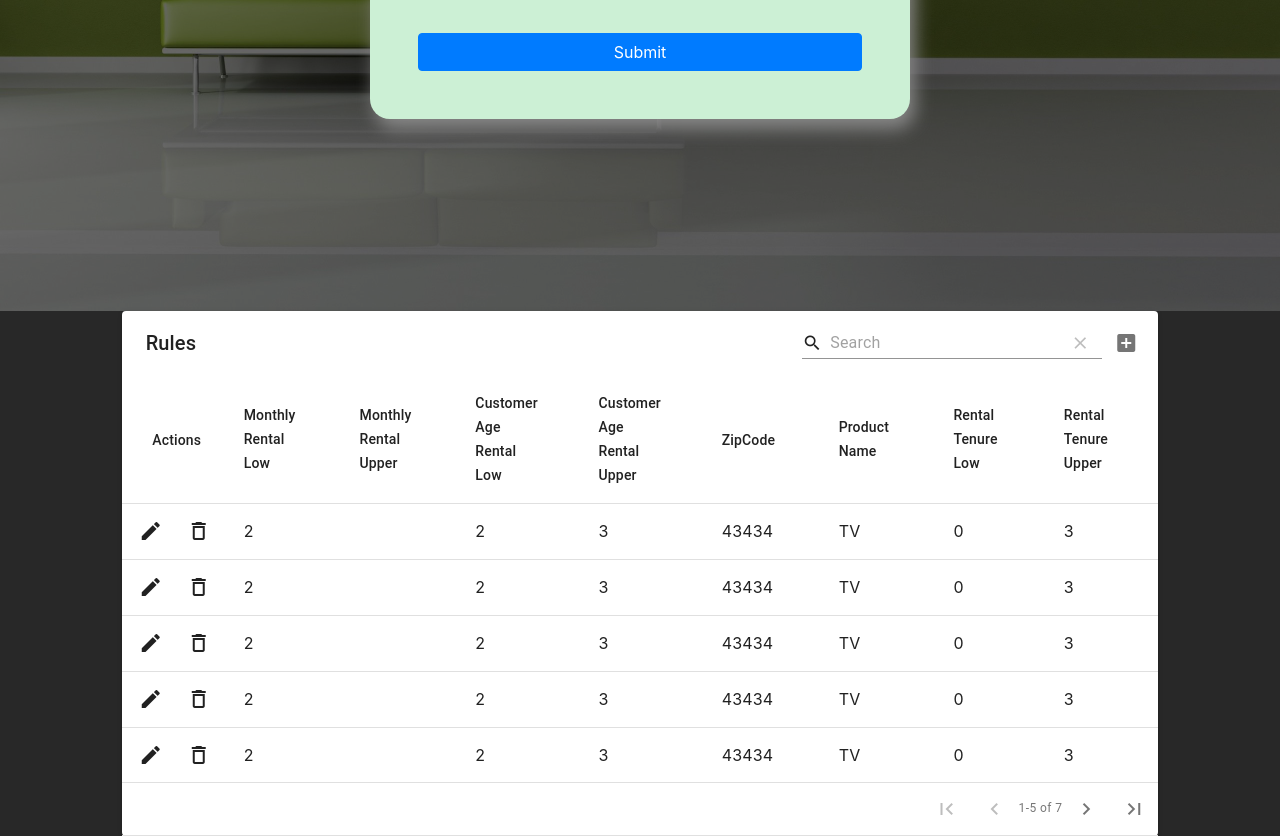
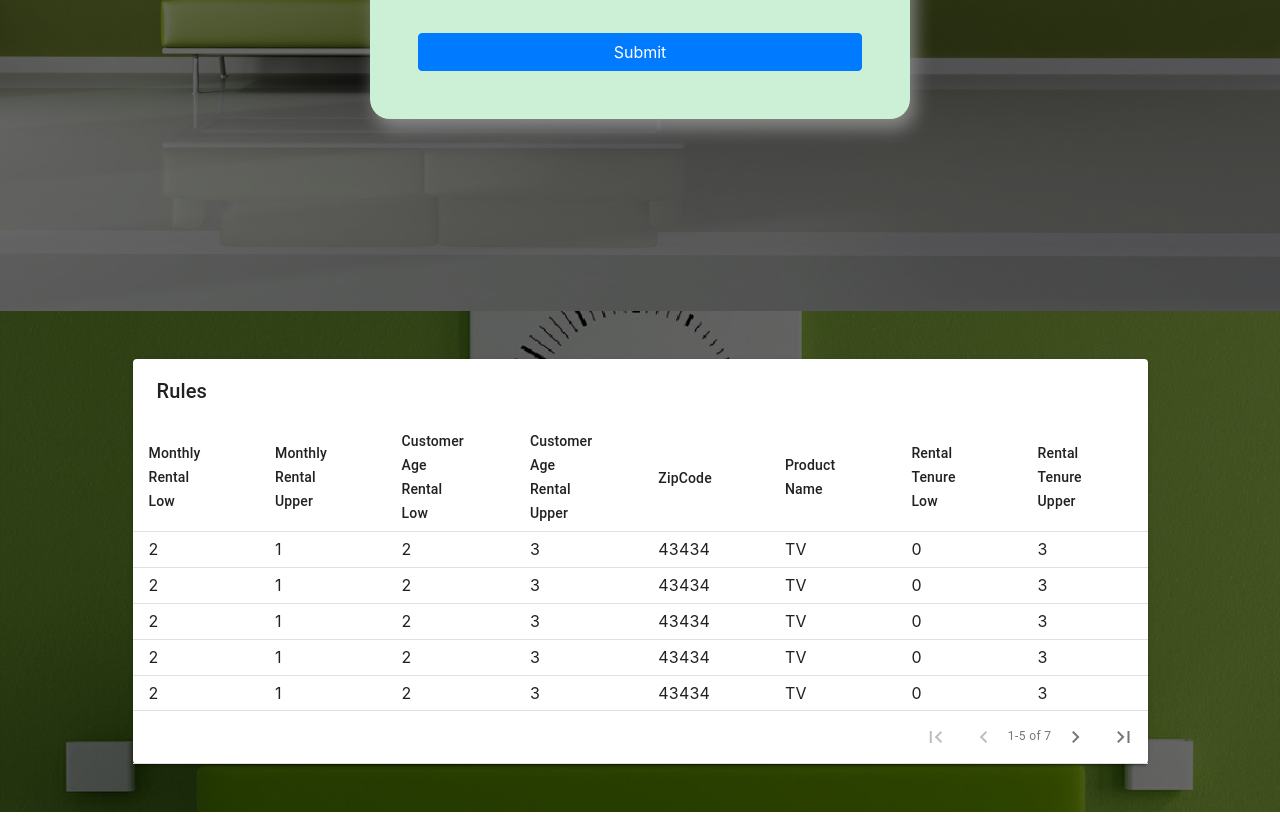
Before and after one commit to abhikumar22/challenge-frontend-solution, a React (Create React App) app: page / in a window 1280 px wide. Shown: the part 1289-2125 px from the top of the page. After the commit the page ends 2101 px from the top, so only its background shows below. Built offline with nearby package versions, Linux system fonts and the light colour scheme; a web font is replaced by a local one.

Commit message:
data table upload

```diff
--- a/src/assets/css/style.css
+++ b/src/assets/css/style.css
@@ -36,7 +36,7 @@ html {
 }
 
 .div3{
-  /* background-image: url("../images/wall3.jpeg"); The image used */
+  background-image: url("../images/wall3.jpeg");
   background-color: rgba(0, 0, 0, 0.603); /* Used if the image is unavailable */
   /* height: 500px;  You must set a specified height */
   background-position: center; /* Center the image */
--- a/src/pages/App.js
+++ b/src/pages/App.js
@@ -269,56 +269,56 @@ export default class App extends React.Component {
         </div>
         <div ref={this.profileDiv} className="div3">
           <div className="bbg">
-
-            <div className="col-sm-10 col-lg-10 col-md-10 col-10 mx-auto">
-
-              <div style={{ maxWidth: "100%" }}>
+            <div className="container h-100">
+              <div className="row align-items-center h-100">
+                <div className="col-11 col-sm-11 col-md-11 col-lg-11 mx-auto py-5">
                   <MaterialTable
                     options={{
-                  pageSizeOptions:[5]
+                      pageSizeOptions: [5],
+                      search:false,
+                      padding:'Dense'
                     }
                     }
                     columns={DATA_TABLE}
                     data={DATA_TABLE_VALUE}
                     title="Rules"
-                  editable={{
-                    onRowAdd: (newData) =>
-                      new Promise((resolve) => {
-                        setTimeout(() => {
-                          resolve();
-                          this.handleClick(1)
-                        }, 600);
-                      }),
-                    onRowUpdate: (newData, oldData) =>
-                      new Promise((resolve) => {
-                        setTimeout(() => {
-                          resolve();
-                          if (oldData) {
-                            this.setState((prevState) => {
-                              const data = [...prevState.data];
-                              data[data.indexOf(oldData)] = newData;
-                              return { ...prevState, data };
-                            });
-                          }
-                        }, 600);
-                      }),
-                    onRowDelete: (oldData) =>
-                      new Promise((resolve) => {
-                        setTimeout(() => {
-                          resolve();
-                          this.setState((prevState) => {
-                            const data = [...prevState.data];
-                            data.splice(data.indexOf(oldData), 1);
-                            return { ...prevState, data };
-                          });
-                        }, 600);
-                      }),
-                  }}
+                    // editable={{
+                    //   onRowAdd: (newData) =>
+                    //     new Promise((resolve) => {
+                    //       setTimeout(() => {
+                    //         resolve();
+                    //         this.handleClick(1)
+                    //       }, 600);
+                    //     }),
+                    //   onRowUpdate: (newData, oldData) =>
+                    //     new Promise((resolve) => {
+                    //       setTimeout(() => {
+                    //         resolve();
+                    //         if (oldData) {
+                    //           this.setState((prevState) => {
+                    //             const data = [...prevState.data];
+                    //             data[data.indexOf(oldData)] = newData;
+                    //             return { ...prevState, data };
+                    //           });
+                    //         }
+                    //       }, 600);
+                    //     }),
+                    //   onRowDelete: (oldData) =>
+                    //     new Promise((resolve) => {
+                    //       setTimeout(() => {
+                    //         resolve();
+                    //         this.setState((prevState) => {
+                    //           const data = [...prevState.data];
+                    //           data.splice(data.indexOf(oldData), 1);
+                    //           return { ...prevState, data };
+                    //         });
+                    //       }, 600);
+                    //     }),
+                    // }}
                   />
                 </div>
               </div>
-
-
+            </div>
           </div>
         </div>
       </div >
--- a/src/utils/constants.js
+++ b/src/utils/constants.js
@@ -51,7 +51,7 @@ const RENTAL_TENURE_OPTIONS = [
 const DATA_TABLE =
   [
   { title: "Monthly Rental Low", field: "monthly_rent_low" },
-  { title: "Monthly Rental Upper", field: "surmonthly_rent_upr" },
+  { title: "Monthly Rental Upper", field: "monthly_rent_upr" },
   { title: "Customer Age Rental Low", field: "age_rent_low" },
   { title: "Customer Age Rental Upper", field: "age_rent_upr" },
   { title: "ZipCode", field: "zip" },
```
Lines whose indentation alone changed are shown as unchanged.
